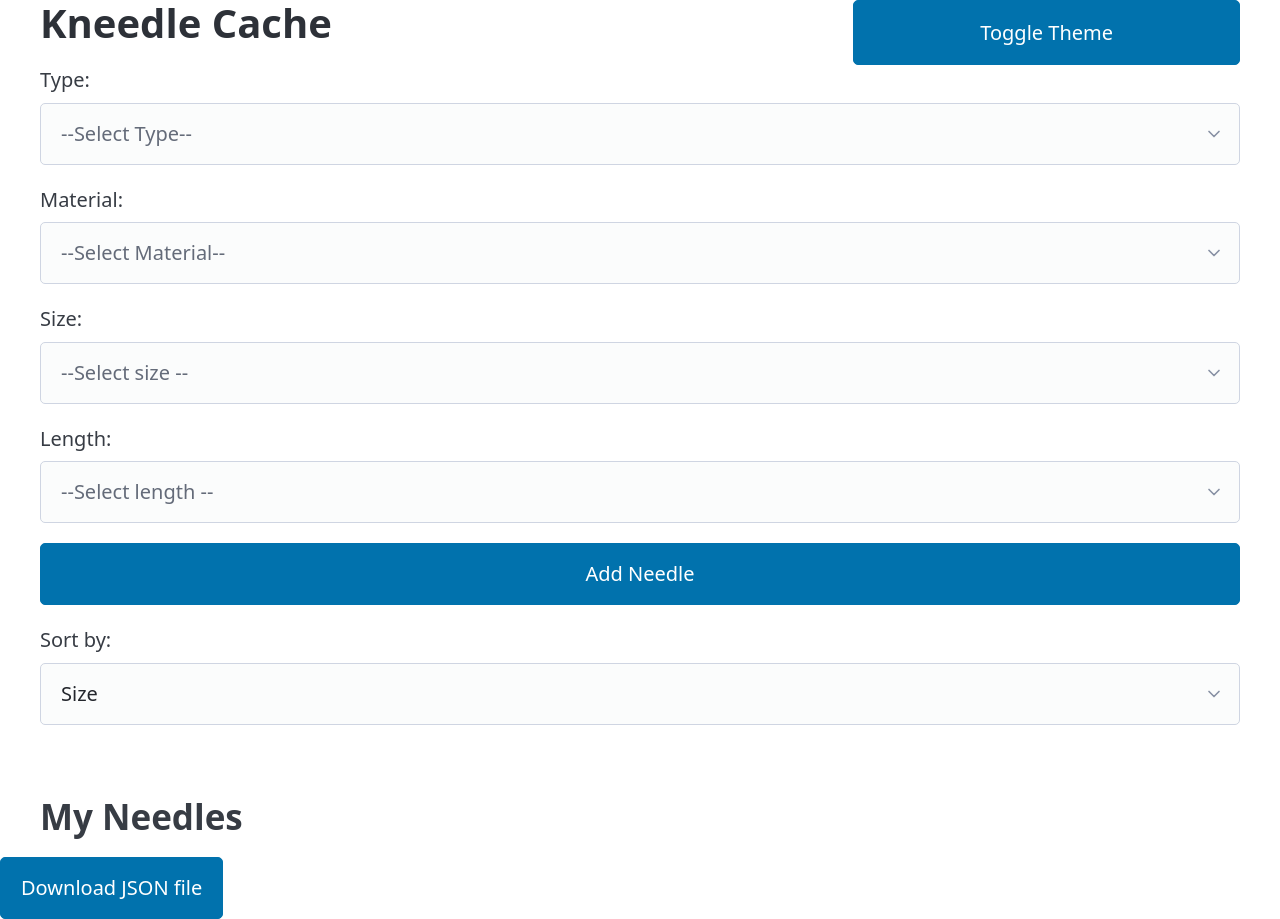
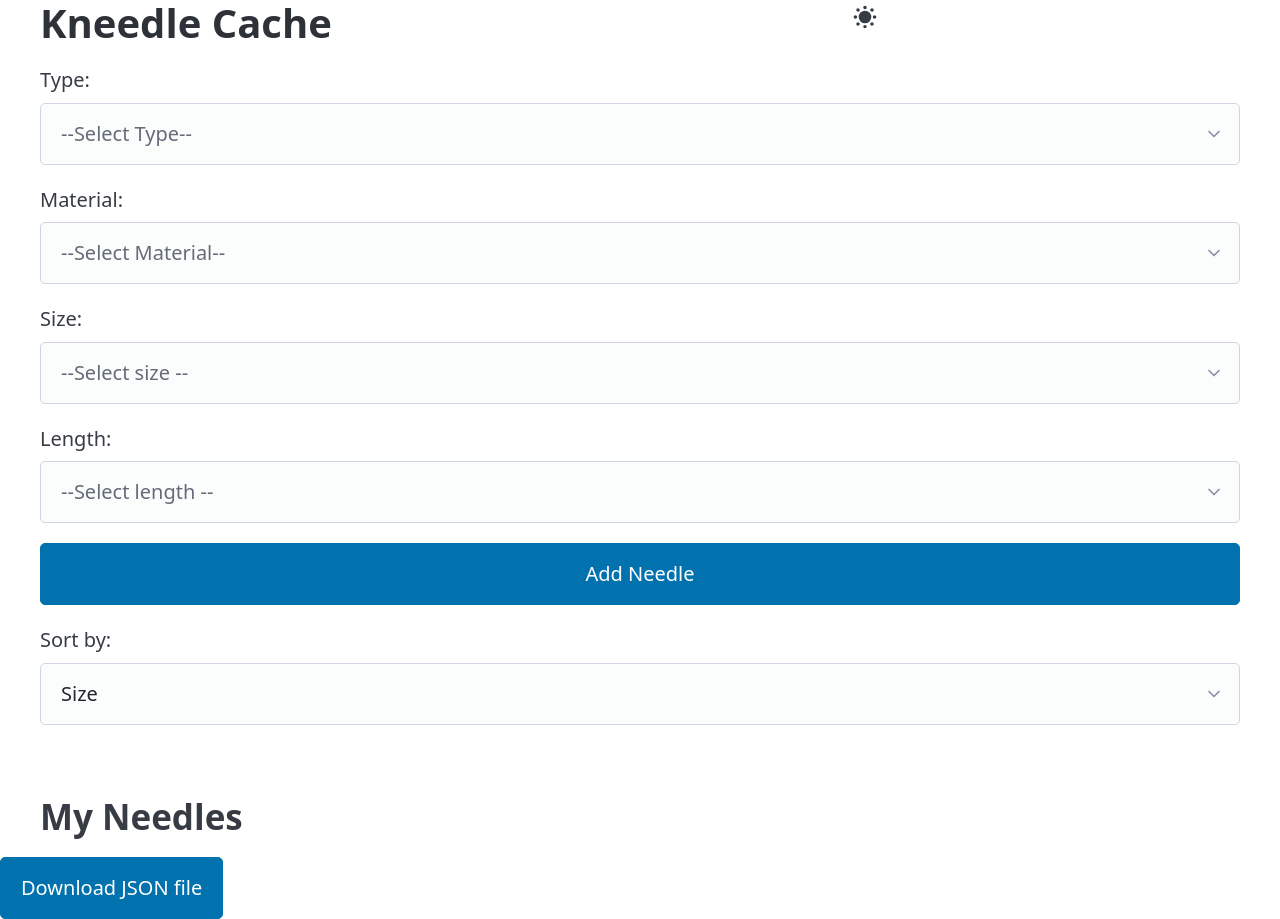
Before and after one commit to mrmgee/knit, a plain HTML site: page index.html in a window 1280 px wide. Drawn offline with nearby package versions, Linux system fonts and the light colour scheme.

Commit message:
Light-dark theme change from button to icon

```diff
--- a/index.html
+++ b/index.html
@@ -22,7 +22,17 @@
         <div class="grid">
             <h1>Kneedle Cache</h1>
             <div></div>
-            <button id="themeToggle">Toggle Theme</button>
+            <span id="themeToggle" class="contrast" aria-label="Turn off dark mode" data-discover="true">
+                <svg xmlns="http://www.w3.org/2000/svg" width="24" height="24" viewBox="0 0 32 32" fill="currentColor" class="icon-theme-toggle  moon">
+                    <clipPath id="theme-toggle-cutout">
+                        <path d="M0-11h25a1 1 0 0017 13v30H0Z"></path>
+                    </clipPath>
+                    <g clip-path="url(#theme-toggle-cutout)">
+                        <circle cx="16" cy="16" r="8.4"></circle>
+                        <path d="M18.3 3.2c0 1.3-1 2.3-2.3 2.3s-2.3-1-2.3-2.3S14.7.9 16 .9s2.3 1 2.3 2.3zm-4.6 25.6c0-1.3 1-2.3 2.3-2.3s2.3 1 2.3 2.3-1 2.3-2.3 2.3-2.3-1-2.3-2.3zm15.1-10.5c-1.3 0-2.3-1-2.3-2.3s1-2.3 2.3-2.3 2.3 1 2.3 2.3-1 2.3-2.3 2.3zM3.2 13.7c1.3 0 2.3 1 2.3 2.3s-1 2.3-2.3 2.3S.9 17.3.9 16s1-2.3 2.3-2.3zm5.8-7C9 7.9 7.9 9 6.7 9S4.4 8 4.4 6.7s1-2.3 2.3-2.3S9 5.4 9 6.7zm16.3 21c-1.3 0-2.3-1-2.3-2.3s1-2.3 2.3-2.3 2.3 1 2.3 2.3-1 2.3-2.3 2.3zm2.4-21c0 1.3-1 2.3-2.3 2.3S23 7.9 23 6.7s1-2.3 2.3-2.3 2.4 1 2.4 2.3zM6.7 23C8 23 9 24 9 25.3s-1 2.3-2.3 2.3-2.3-1-2.3-2.3 1-2.3 2.3-2.3z"></path>
+                    </g>
+                </svg>
+            </span>
         </div>
 
         <!-- Add Needle Form with Dropdowns -->
```
